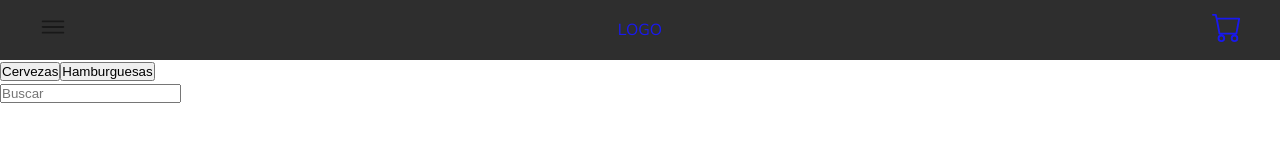
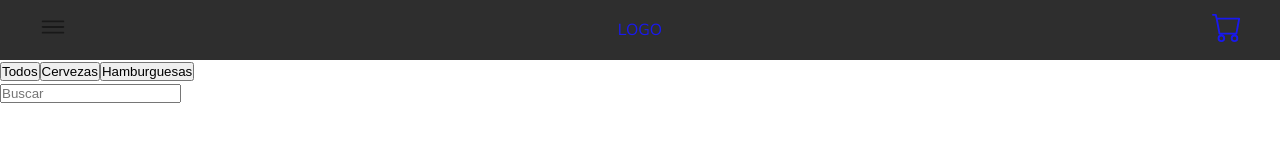
Before and after one commit to FlorFerr/react-proyect, a React (Create React App) app: page /favorites in a window 1280 px wide. Shown: the top 160 px of the page. Built offline with nearby package versions, Linux system fonts and the light colour scheme; sample sign-in values are in the browser's storage.

Commit message:
fav filter

```diff
--- a/src/Components/Container/FavList.js
+++ b/src/Components/Container/FavList.js
@@ -6,6 +6,8 @@ import SearchItem from './SearchItem'
 const FavList = () => {
     const [valueSearch, setValueSearch ] = useState('')
     const [noResultSearch, setNoResultaSearch] = useState(false)
+    const [categoriaShow, setCategoriaShow] = useState(false)
+    const [favFiltered, setFavFitered] = useState([])
 
     const { fav } = useContext(FavContext)
 
@@ -22,19 +24,32 @@ const FavList = () => {
       }
     },[favFilter])
 
+    let categoria = []
+
+    const categoriaHandler = (cat) => {
+      setCategoriaShow(true)
+      categoria = fav.filter(ele => ele.category === cat)
+      setFavFitered(categoria)
+    }
+
+    const allItemsHandler = ()=>{
+      setCategoriaShow(false)
+    }
+
   return (
     <div>
-      <button>Cervezas</button>
-      <button>Hamburguesas</button>
-      <SearchItem onSearch={onSearch}></SearchItem>
-       {valueSearch &&
+      <button onClick={allItemsHandler}>Todos</button>
+      <button onClick={() =>{categoriaHandler('beer')}}>Cervezas</button>
+      <button onClick={() =>{categoriaHandler('burger')}}>Hamburguesas</button>
+      {!categoriaShow && <SearchItem onSearch={onSearch}></SearchItem>}
+       {!categoriaShow && valueSearch &&
         favFilter.map((item) =>{
           return(
             <FavItem key={item.name} item={item}/>
           )
         })
        }
-       {!valueSearch &&
+       {!categoriaShow && !valueSearch &&
         fav.map((item) =>{
           return(
             <FavItem key={item.name} item={item}/>
@@ -42,6 +57,11 @@ const FavList = () => {
         })
        }
        {valueSearch && noResultSearch && <p>No hay coincidencia</p>}
+       {categoriaShow && favFiltered.map(item=> {
+         return(
+           <FavItem key={item.name} item={item} />
+         )
+       })}
     </div>
   )
 }
```
